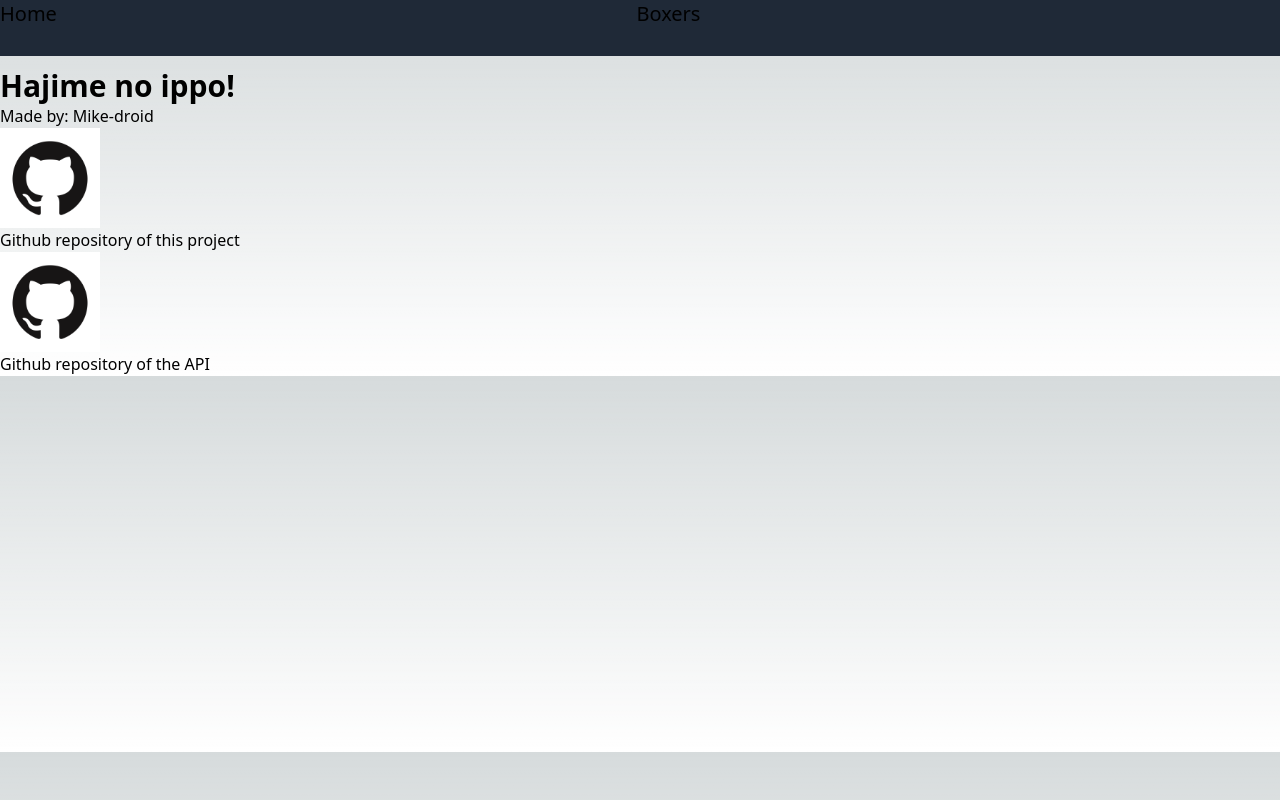
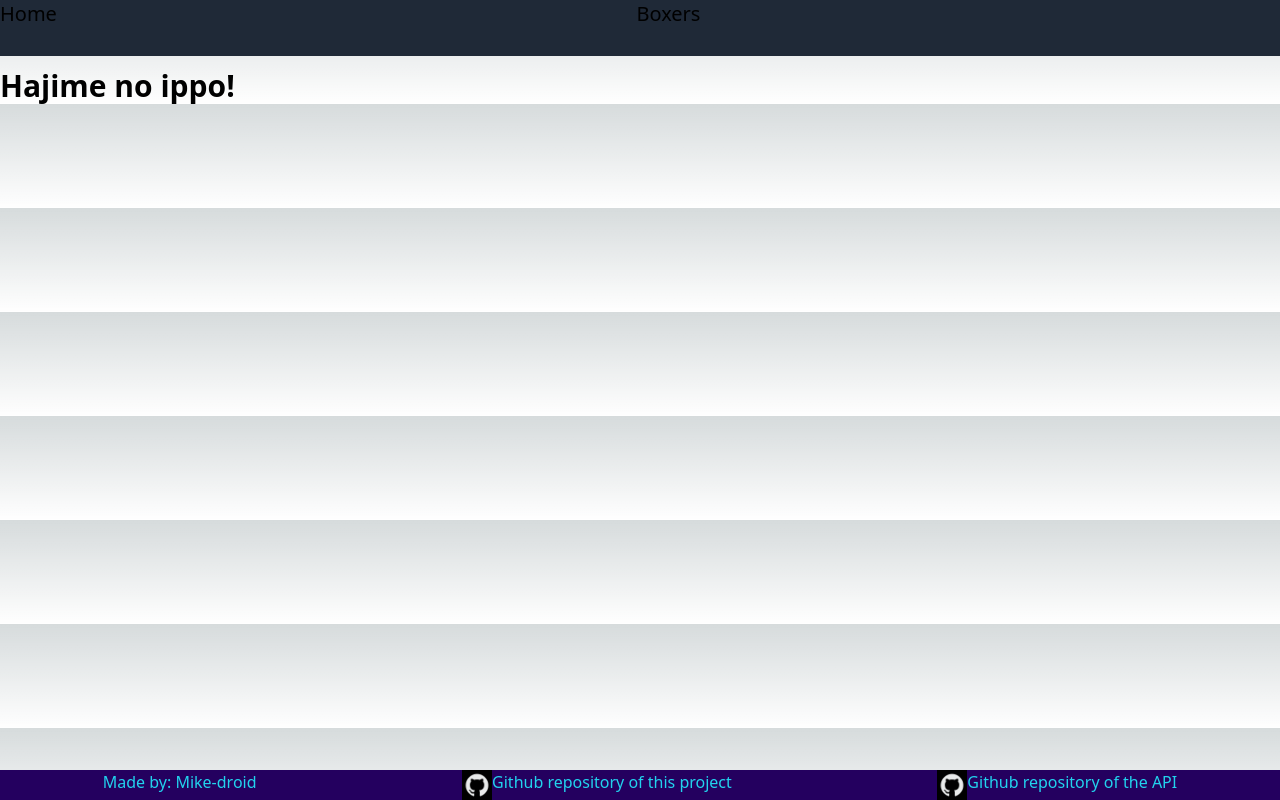
Before and after one commit to Mike-droid/hajime-no-ippo-nextjs, a Next.js app: page / in a window 1280 px wide. Built offline with nearby package versions, Linux system fonts and the light colour scheme.

Commit message:
styles for footer

```diff
--- a/src/components/myFooter.js
+++ b/src/components/myFooter.js
@@ -1,16 +1,19 @@
-import Image from "next/image"
+import Image from 'next/image'
 import githubImage from '../images/GitHub-Mark.png'
+import styles from '../styles/darkPurple.module.css'
 
 export const MyFooter = () => {
   return (
-    <footer>
-      <a href='https://github.com/Mike-droid' target='_blank'>Made by: Mike-droid</a>
-      <a href='https://github.com/Mike-droid/hajime-no-ippo-nextjs'>
-        <Image priority src={githubImage} alt='Github icon' width={100} height={100}/>
+    <footer className={`absolute bottom-0 flex flex-col sm:flex-row justify-around w-full ${styles.darkPurple}`}>
+      <a className='text-cyan-400 text-center' href='https://github.com/Mike-droid' target='_blank'>
+        Made by: Mike-droid
+      </a>
+      <a className='text-cyan-400 flex flex-row justify-center' href='https://github.com/Mike-droid/hajime-no-ippo-nextjs'>
+        <Image priority src={githubImage} alt='Github icon' width={30} height={30} className='invert'/>
         Github repository of this project
       </a>
-      <a href='https://github.com/Mike-droid/hajime-no-ippo-api'>
-        <Image priority src={githubImage} alt='Github icon' width={100} height={100}/>
+      <a className='text-cyan-400 flex flex-row justify-center' href='https://github.com/Mike-droid/hajime-no-ippo-api'>
+        <Image priority src={githubImage} alt='Github icon' width={30} height={30} className='invert'/>
         Github repository of the API
       </a>
     </footer>
--- /dev/null
+++ b/src/styles/darkPurple.module.css
@@ -0,0 +1,3 @@
+.darkPurple {
+  background: rgb(36, 0, 95);
+}
```
